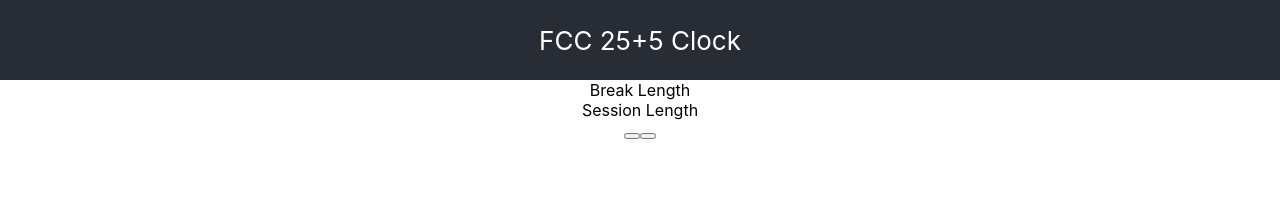
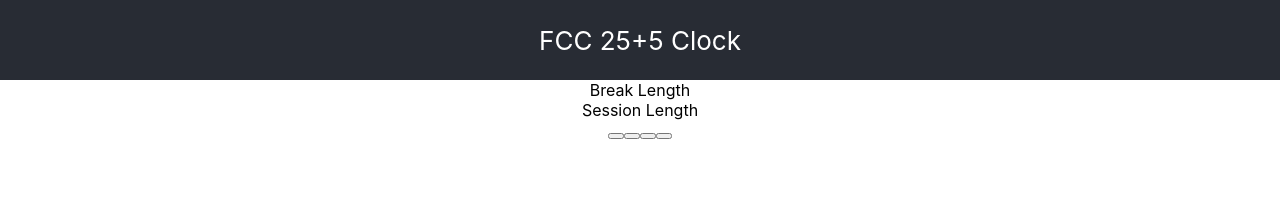
Before and after one commit to rkh-leung/fcc-clock, a React (Create React App) app: page / in a window 1280 px wide. Shown: the top 223 px of the page. Built offline with nearby package versions, Linux system fonts and the light colour scheme.

Commit message:
add: user story 4

```diff
--- a/src/App.tsx
+++ b/src/App.tsx
@@ -11,6 +11,8 @@ function App() {
       <div id={'session-label'}>Session Length</div>
       <button id={'break-decrement'} />
       <button id={'session-decrement'} />
+      <button id={'break-increment'} />
+      <button id={'session-increment'} />
     </div>
   );
 }
```
